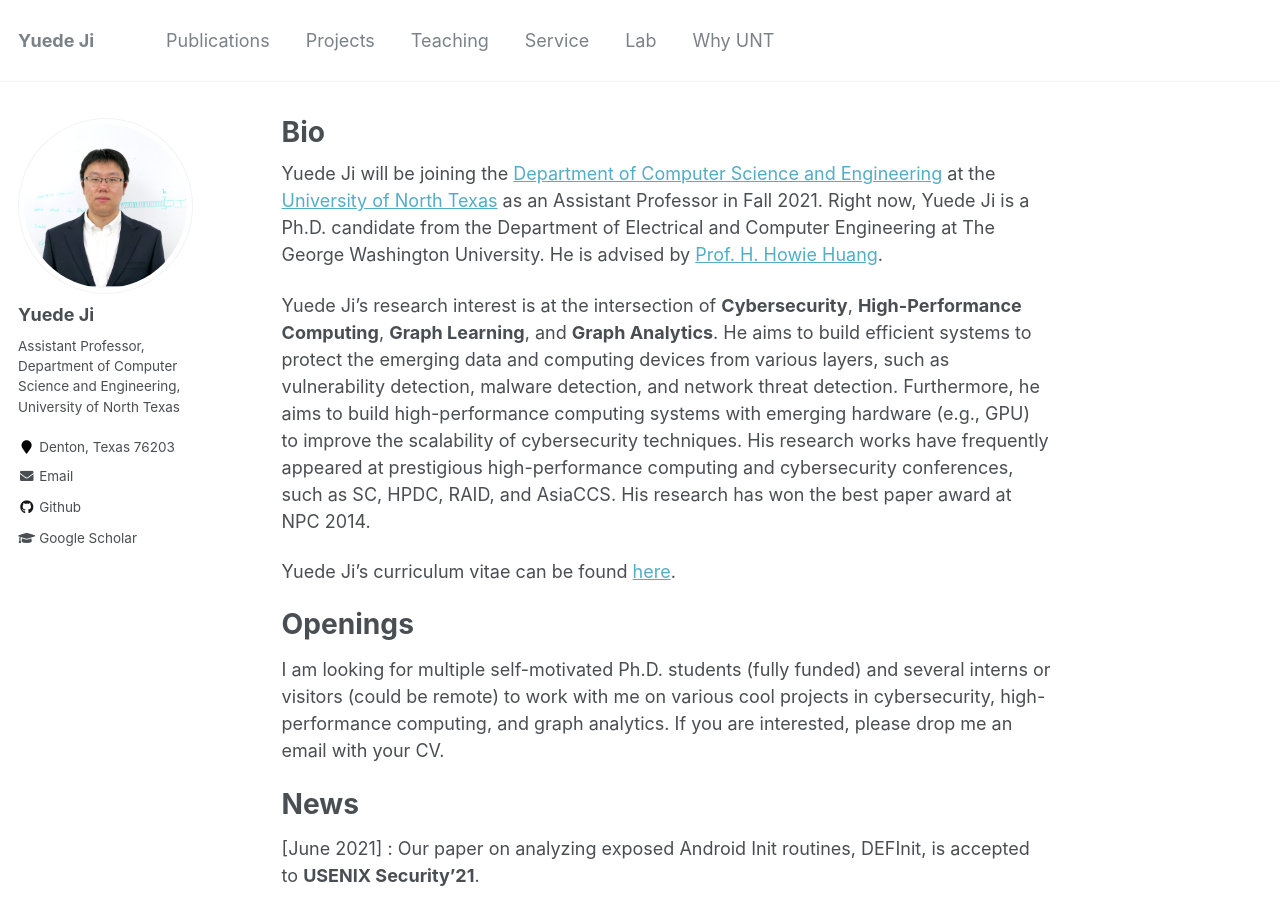
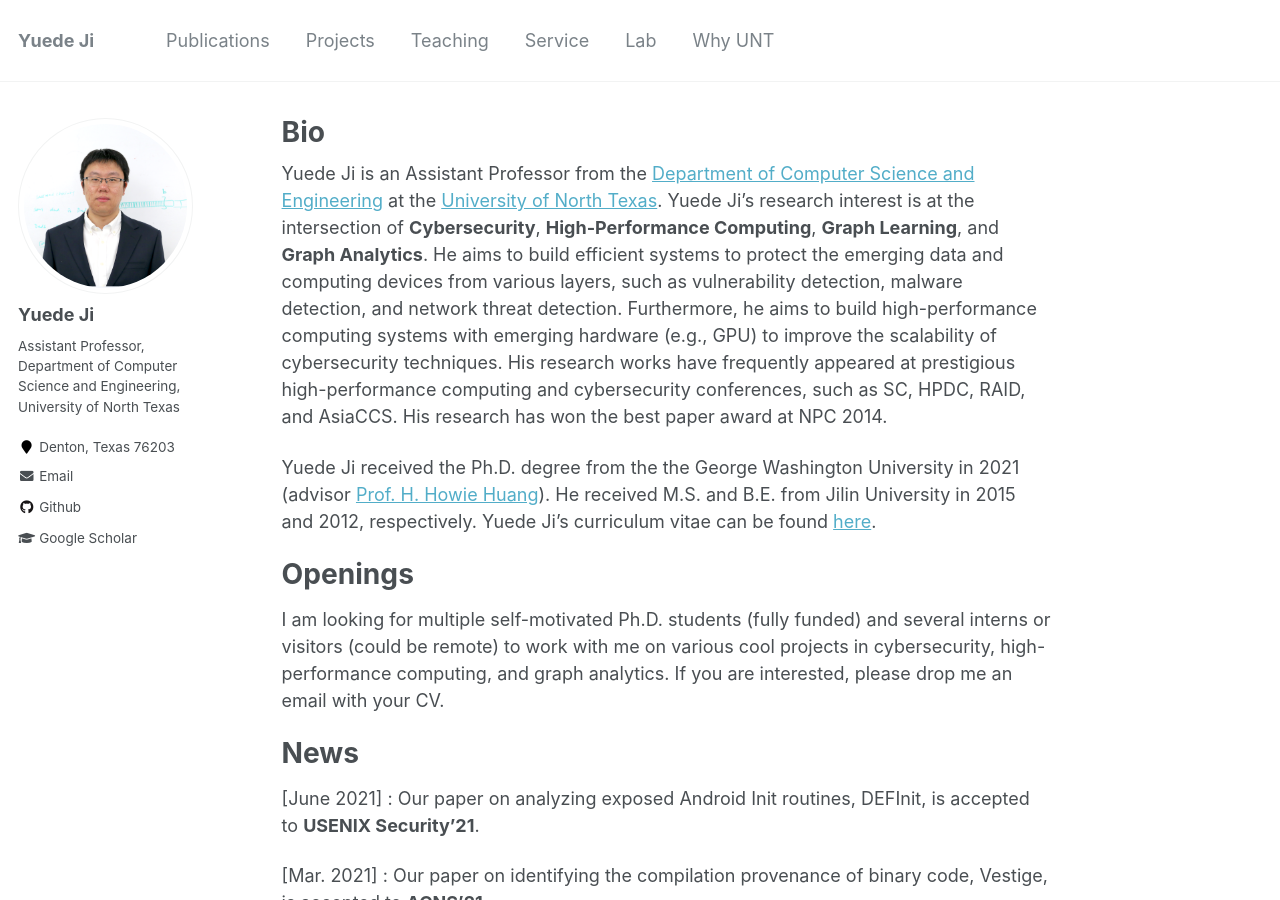
Before and after one commit to yuede/yuede.github.io, a Jekyll site: the page built from _pages/about.md, in a window 1280 px wide and 900 px high. Built offline with Jekyll 4.4.1, drawn with Linux system fonts in a browser that asks for light colours.

Commit message:
update teaching and about

```diff
--- a/_pages/about.md
+++ b/_pages/about.md
@@ -8,11 +8,10 @@ redirect_from:
   - /about.html
 ---
 
-Yuede Ji will be joining the [Department of Computer Science and Engineering](https://computerscience.engineering.unt.edu/) at the [University of North Texas](https://www.unt.edu/) as an Assistant Professor in Fall 2021. Right now, Yuede Ji is a Ph.D. candidate from the Department of Electrical and Computer Engineering at The George Washington University. He is advised by [Prof. H. Howie Huang](https://www.seas.gwu.edu/howie-huang).
-
+Yuede Ji is an Assistant Professor from the [Department of Computer Science and Engineering](https://computerscience.engineering.unt.edu/) at the [University of North Texas](https://www.unt.edu/).
 Yuede Ji's research interest is at the intersection of <strong>Cybersecurity</strong>, <strong>High-Performance Computing</strong>, <strong>Graph Learning</strong>, and <strong>Graph Analytics</strong>. He aims to build efficient systems to protect the emerging data and computing devices from various layers, such as vulnerability detection, malware detection, and network threat detection. Furthermore, he aims to build high-performance computing systems with emerging hardware (e.g., GPU) to improve the scalability of cybersecurity techniques. His research works have frequently appeared at prestigious high-performance computing and cybersecurity conferences, such as SC, HPDC, RAID, and AsiaCCS. His research has won the best paper award at NPC 2014.
 
-Yuede Ji's curriculum vitae can be found [here](../files/cv_yuede.pdf).
+Yuede Ji received the Ph.D. degree from the the George Washington University in 2021 (advisor [Prof. H. Howie Huang](https://www.seas.gwu.edu/howie-huang)). He received M.S. and B.E. from Jilin University in 2015 and 2012, respectively. Yuede Ji's curriculum vitae can be found [here](../files/cv_yuede.pdf).
 
 Openings
 ======
--- a/_pages/teaching.html
+++ b/_pages/teaching.html
@@ -10,3 +10,5 @@ author_profile: true
 {% for post in site.teaching reversed %}
   {% include archive-single.html %}
 {% endfor %}
+
+CSCE-5150: Analysis of Computer Algorithms [Fall 2021]
```
